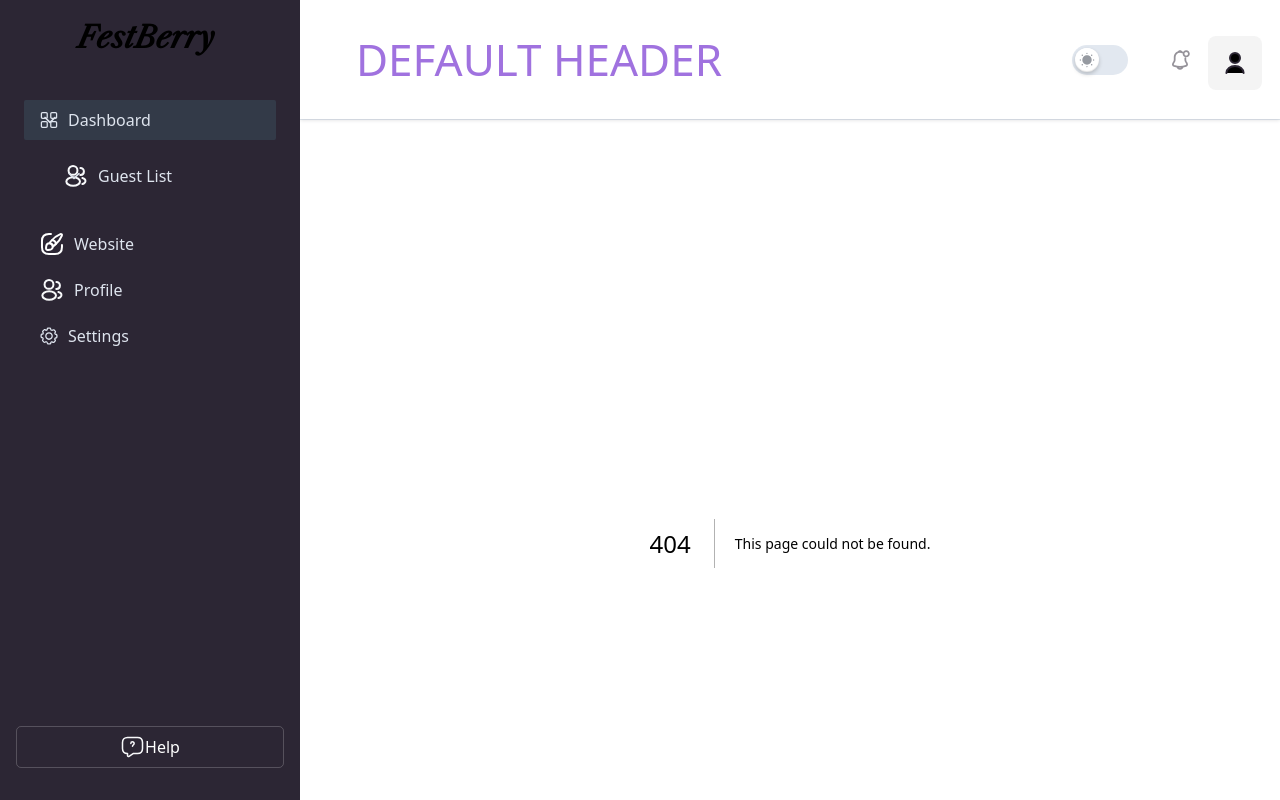
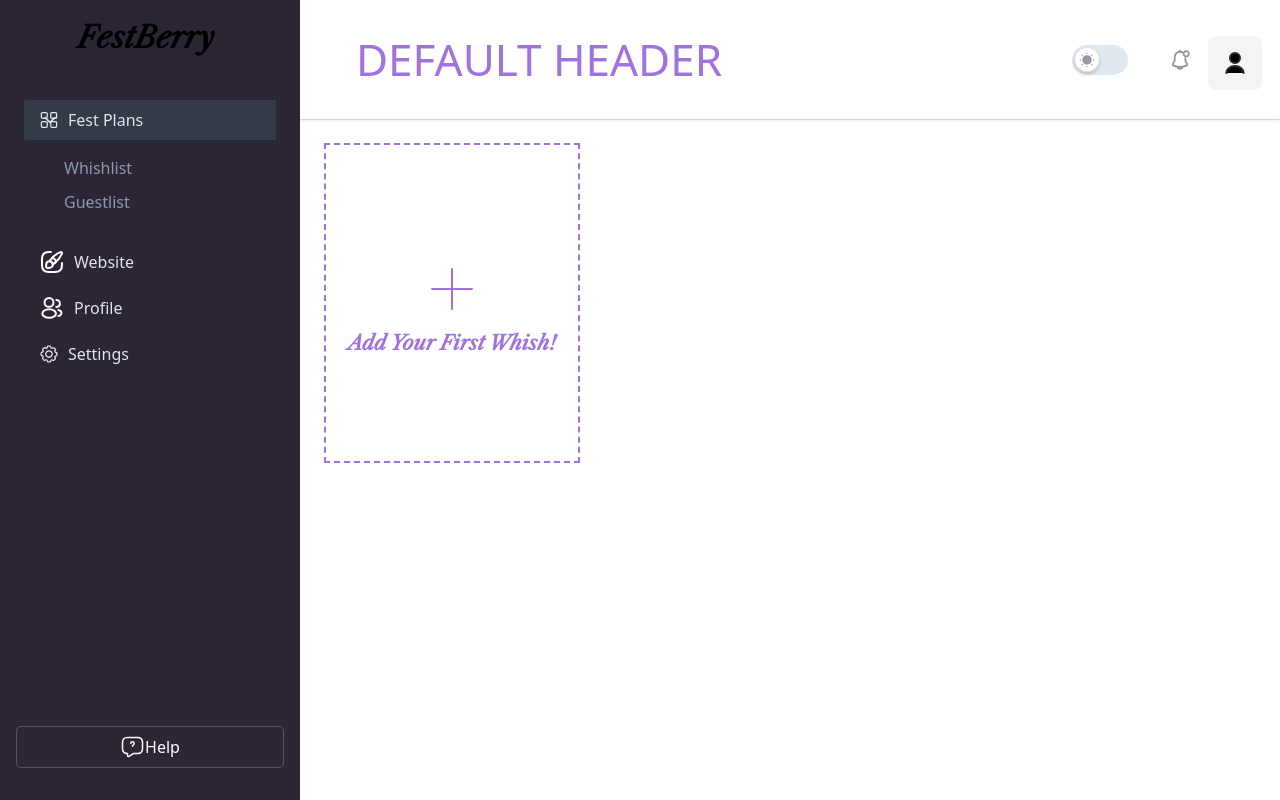
Before and after one commit to CurliDev/mother-box, a Next.js app: page /dashboard/whish-list in a window 1280 px wide. Before the commit this address had no page. Built offline with nearby package versions, Linux system fonts and the light colour scheme.

Commit message:
Fixed the sidebar and also fixed the whishmodal components.

```diff
--- a/src/app/dashboard/whishlist/page.tsx
+++ b/src/app/dashboard/whish-list/page.tsx
@@ -1,6 +1,4 @@
 import Whishlist from "@/components/Whishlist/Whishlist";
-import { headerTextAtom } from "@/store/jotai";
-
 
 function WhishList() {
 
--- a/src/components/Sidebar/index.tsx
+++ b/src/components/Sidebar/index.tsx
@@ -61,7 +61,8 @@ const Sidebar = ({ sidebarOpen, setSidebarOpen }: SidebarProps) => {
   return (
     <aside
       ref={sidebar}
-      className={`absolute flex justify-between left-0 top-0 z-9999  h-screen w-75 flex-col overflow-y-hidden bg-midnightIndigo duration-300 ease-linear dark:bg-boxdark lg:static lg:translate-x-0 ${sidebarOpen ? "translate-x-0" : "-translate-x-full"
+      className={`absolute flex justify-between left-0 top-0 z-49 flex h-screen w-75 flex-col overflow-y-hidden bg-midnightIndigo duration-300 ease-linear dark:bg-boxdark lg:static lg:translate-x-0 ${
+        sidebarOpen ? "translate-x-0" : "-translate-x-full"
       }`}
     >
       <div className="">
@@ -110,7 +111,8 @@ const Sidebar = ({ sidebarOpen, setSidebarOpen }: SidebarProps) => {
                       <React.Fragment>
                         <Link
                           href="#"
-                          className={`group relative flex items-center gap-2.5 rounded-sm py-2 px-4 font-medium text-bodydark1 duration-300 ease-in-out hover:bg-graydark dark:hover:bg-meta-4 ${(pathname === "/" ||
+                          className={`group relative flex items-center gap-2.5 rounded-sm py-2 px-4 font-medium text-bodydark1 duration-300 ease-in-out hover:bg-graydark dark:hover:bg-meta-4 ${
+                            (pathname === "/" ||
                               pathname.includes("dashboard")) &&
                             "bg-graydark dark:bg-meta-4"
                           }`}
@@ -122,68 +124,35 @@ const Sidebar = ({ sidebarOpen, setSidebarOpen }: SidebarProps) => {
                           }}
                         >
                           <DashboardIcon />
-                          Dashboard
+                          Fest Plans
                           <ArrowIcon />
                         </Link>
                         <div
-                          className={`translate transform overflow-hidden ${!open && "hidden"
-                            }`}
-                        >
-                          <ul className="mt-4 mb-5.5 flex flex-col gap-2.5 pl-6">
-                            <SidebarLinkGroup
-                              activeCondition={
-                                pathname.includes("guest-list")
-                              }
-                            >
-                              {(handleClick, open) => {
-                                return (
-                                  <React.Fragment>
-                                    <Link
-                                      href="#"
-                                      className={`group relative flex items-center gap-2.5 rounded-sm py-2 px-4 font-medium text-bodydark1 duration-300 ease-in-out hover:bg-graydark dark:hover:bg-meta-4 ${(pathname === "/guest-list" ||
-                                        pathname.includes("guest-list")) &&
-                                        "bg-graydark dark:bg-meta-4"
-                                        }`}
-                                      onClick={(e) => {
-                                        e.preventDefault();
-                                        sidebarExpanded
-                                          ? handleClick()
-                                          : setSidebarExpanded(true);
-                                      }}
-                                    >
-                                      <UsersIcon />
-                                      Guest List
-                                      <ArrowIcon />
-                                    </Link>
-                                    <div
-                                      className={`translate transform overflow-hidden ${!open && "hidden"
+                          className={`translate transform overflow-hidden ${
+                            !open && "hidden"
                           }`}
                         >
                           <ul className="mt-4 mb-5.5 flex flex-col gap-2.5 pl-6">
                             <li>
                               <Link
-                                            href="/dashboard/guest-list/"
-                                            className={`group relative flex items-center gap-2.5 rounded-md px-4 font-medium text-bodydark2 duration-300 ease-in-out hover:text-white ${pathname === "/" && "text-white"
+                                href="/dashboard/whish-list"
+                                className={`group relative flex items-center gap-2.5 rounded-md px-4 font-medium text-bodydark2 duration-300 ease-in-out hover:text-white ${
+                                  pathname === "/" && "text-white"
                                 } `}
                               >
-                                            Total RSVP
+                                Whishlist
                               </Link>
                             </li>
                             <li>
                               <Link
-                                            href="/dashboard/guest-list/list"
-                                            className={`group relative flex items-center gap-2.5 rounded-md px-4 font-medium text-bodydark2 duration-300 ease-in-out hover:text-white ${pathname === "/list" && "text-white"
+                                href="/dashboard/guest-list"
+                                className={`group relative flex items-center gap-2.5 rounded-md px-4 font-medium text-bodydark2 duration-300 ease-in-out hover:text-white ${
+                                  pathname === "/" && "text-white"
                                 } `}
                               >
-                                            Guest List
+                                Guestlist
                               </Link>
                             </li>
-                                      </ul>
-                                    </div>
-                                  </React.Fragment>
-                                );
-                              }}
-                            </SidebarLinkGroup>
                           </ul>
                         </div>
                       </React.Fragment>
@@ -194,7 +163,8 @@ const Sidebar = ({ sidebarOpen, setSidebarOpen }: SidebarProps) => {
                 <li>
                   <Link
                     href="/profile"
-                    className={`group relative flex items-center gap-2.5 rounded-sm py-2 px-4 font-medium text-bodydark1 duration-300 ease-in-out hover:bg-graydark dark:hover:bg-meta-4 ${pathname.includes("profile") &&
+                    className={`group relative flex items-center gap-2.5 rounded-sm py-2 px-4 font-medium text-bodydark1 duration-300 ease-in-out hover:bg-graydark dark:hover:bg-meta-4 ${
+                      pathname.includes("profile") &&
                       "bg-graydark dark:bg-meta-4"
                     }`}
                   >
@@ -202,11 +172,11 @@ const Sidebar = ({ sidebarOpen, setSidebarOpen }: SidebarProps) => {
                     Website
                   </Link>
                 </li>
-
                 <li>
                   <Link
                     href="/profile"
-                    className={`group relative flex items-center gap-2.5 rounded-sm py-2 px-4 font-medium text-bodydark1 duration-300 ease-in-out hover:bg-graydark dark:hover:bg-meta-4 ${pathname.includes("profile") &&
+                    className={`group relative flex items-center gap-2.5 rounded-sm py-2 px-4 font-medium text-bodydark1 duration-300 ease-in-out hover:bg-graydark dark:hover:bg-meta-4 ${
+                      pathname.includes("profile") &&
                       "bg-graydark dark:bg-meta-4"
                     }`}
                   >
@@ -218,7 +188,8 @@ const Sidebar = ({ sidebarOpen, setSidebarOpen }: SidebarProps) => {
                 <li>
                   <Link
                     href="/settings"
-                    className={`group relative flex items-center gap-2.5 rounded-sm py-2 px-4 font-medium text-bodydark1 duration-300 ease-in-out hover:bg-graydark dark:hover:bg-meta-4 ${pathname.includes("settings") &&
+                    className={`group relative flex items-center gap-2.5 rounded-sm py-2 px-4 font-medium text-bodydark1 duration-300 ease-in-out hover:bg-graydark dark:hover:bg-meta-4 ${
+                      pathname.includes("settings") &&
                       "bg-graydark dark:bg-meta-4"
                     }`}
                   >
@@ -261,7 +232,10 @@ const Sidebar = ({ sidebarOpen, setSidebarOpen }: SidebarProps) => {
       </div>
 
       <div className="flex items-center justify-center mb-8 ">
-        <button className="flex items-center justify-center w-full" style={helpButton}>
+        <button
+          className="flex items-center justify-center w-full"
+          style={helpButton}
+        >
           <HelpIcon />
           Help
         </button>
--- a/src/components/Whishlist/AddWish.tsx
+++ b/src/components/Whishlist/AddWish.tsx
@@ -29,7 +29,7 @@ function AddWhish() {
                 className="flex items-center justify-center rounded-[8px] border-2 border-lightgray gap-x-4"
                 style={unsplashButton}
               >
-                <Image src={Unsplash.src} alt="unsplash" />
+                <img src={Unsplash.src}  alt="unsplash" />
                 <p className="font-urbanist text-lg	 text-black font-semibold">
                   Log in for Unsplash
                 </p>
--- a/src/components/Whishlist/Wallet.tsx
+++ b/src/components/Whishlist/Wallet.tsx
@@ -16,7 +16,7 @@ function Wallet({ walletNumber, walletCompany }:{
         <p className="text-black font-urbanist font-semibold text-sm">
           •• {walletNumber}
         </p>
-        <Image src={walletCompany.src} alt={"wallet"} />
+        <img src={walletCompany.src} alt={"wallet"} />
       </div>
     </div>
   );
--- a/src/components/Whishlist/Whishlist.tsx
+++ b/src/components/Whishlist/Whishlist.tsx
@@ -4,16 +4,28 @@
 import AddIcon from "@/statics/icons/add";
 import "@/statics/styles/whishlist.module.css";
 import WhishModal from "../common/Modals/WhishModal";
+import { useState } from "react";
 
 function Whishlist() {
   // const createRipple = useRippleEffect();
+  const [isModalOpen, setIsModalOpen] = useState(false);
+
+  const handleOpenModal = () => {
+    setIsModalOpen(true);
+  };
+
+  const handleCloseModal = () => {
+    setIsModalOpen(false);
+  };
 
   return (
     <>
       <div className="flex justify-start items-center">
         <div>
-          <button className=" flex items-center justify-center flex-col w-64 h-80 border-2 border-dashed border-lilacPurple">
-            <div
+        <button
+            className="flex items-center justify-center flex-col w-64 h-80 border-2 border-dashed border-lilacPurple"
+            onClick={handleOpenModal}
+          >             <div
               // onClick={createRipple}
               className="text-4xl font-semibold text-gray-700"
             >
@@ -23,7 +35,7 @@ function Whishlist() {
               Add Your First Whish!
             </p>
           </button>
-          <WhishModal />
+          <WhishModal isModalOpen={isModalOpen} onClose={handleCloseModal} />
         </div>
       </div>
     </>
--- a/src/components/common/Modals/WhishModal.tsx
+++ b/src/components/common/Modals/WhishModal.tsx
@@ -1,12 +1,20 @@
 import { Dialog, Transition } from "@headlessui/react";
-import { Fragment, useState } from "react";
+import { Fragment, FunctionComponent, useState } from "react";
 import ButtonBox from "../Buttons/ToggleButton";
 import AddWhish from "@/components/Whishlist/AddWish";
 import ThemeButton from "../Buttons/ThemeButton";
 import ProductForm from "@/components/Whishlist/WhishlistProductForm";
 import WhishlistCashFundForm from "@/components/Whishlist/WhishlistCashFundForm";
 
-export default function WhishModal() {
+interface WhishModalProps {
+  isModalOpen: boolean;
+  onClose: () => void;
+}
+
+const WhishModal: FunctionComponent<WhishModalProps> = ({
+  isModalOpen,
+  onClose,
+}) => {
   let [isOpen, setIsOpen] = useState(true);
   const [currentTab, setCurrentTab] = useState(false);
 
@@ -24,18 +32,8 @@ export default function WhishModal() {
 
   return (
     <>
-      <div className="fixed inset-0 flex items-center justify-center">
-        <button
-          type="button"
-          onClick={openModal}
-          className="rounded-md bg-black/20 px-4 py-2 text-sm font-medium text-lilacPurple dark:text-white hover:bg-black/30 focus:outline-none focus-visible:ring-2 focus-visible:ring-white/75"
-        >
-          Open dialog
-        </button>
-      </div>
-
-      <Transition appear show={isOpen} as={Fragment}>
-        <Dialog as="div" className="relative z-10" onClose={closeModal}>
+      <Transition appear show={isModalOpen} as={Fragment}>
+      <Dialog as="div" className="relative z-50" onClose={onClose}>
           <Transition.Child
             as={Fragment}
             enter="ease-out duration-300"
@@ -139,8 +137,10 @@ export default function WhishModal() {
       </Transition>
     </>
   );
-}
+};
 
 const lightBorder = {
   borderBottom: "1px solid rgba(0, 0, 0, 0.2)",
 };
+
+export default WhishModal;
```
Lines whose indentation alone changed are shown as unchanged.
